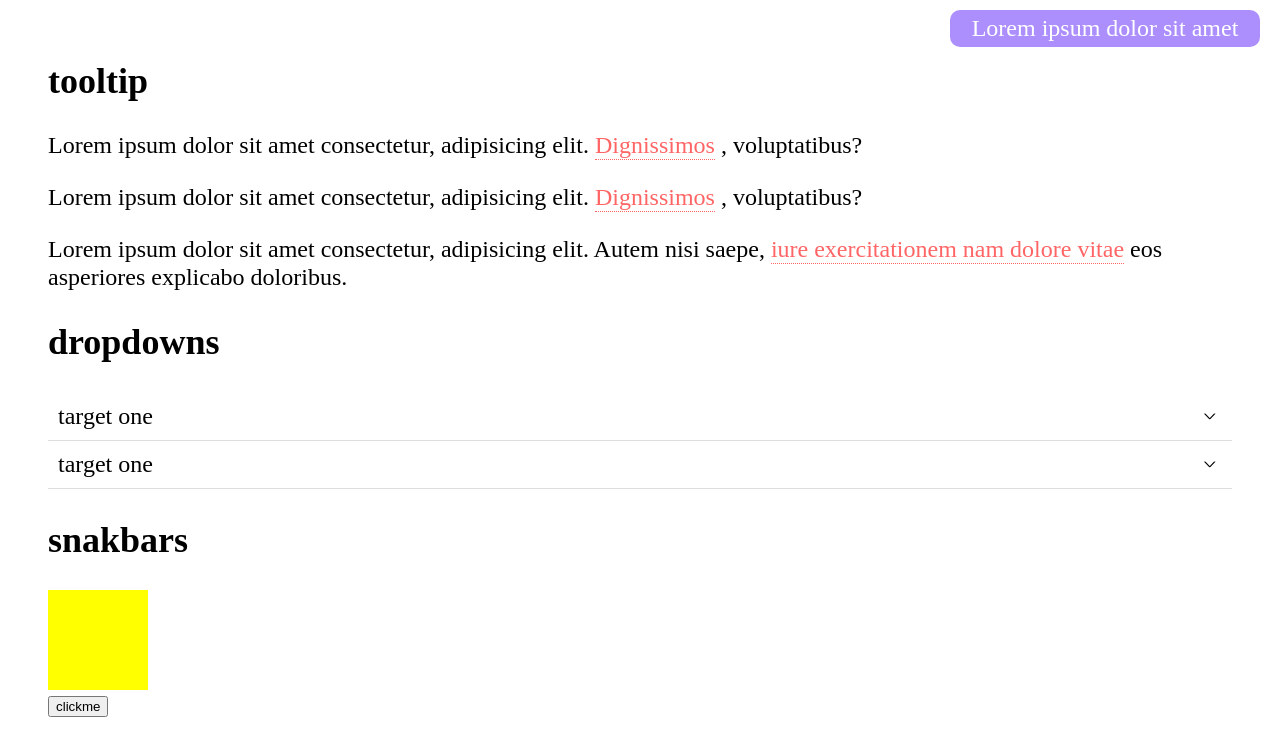
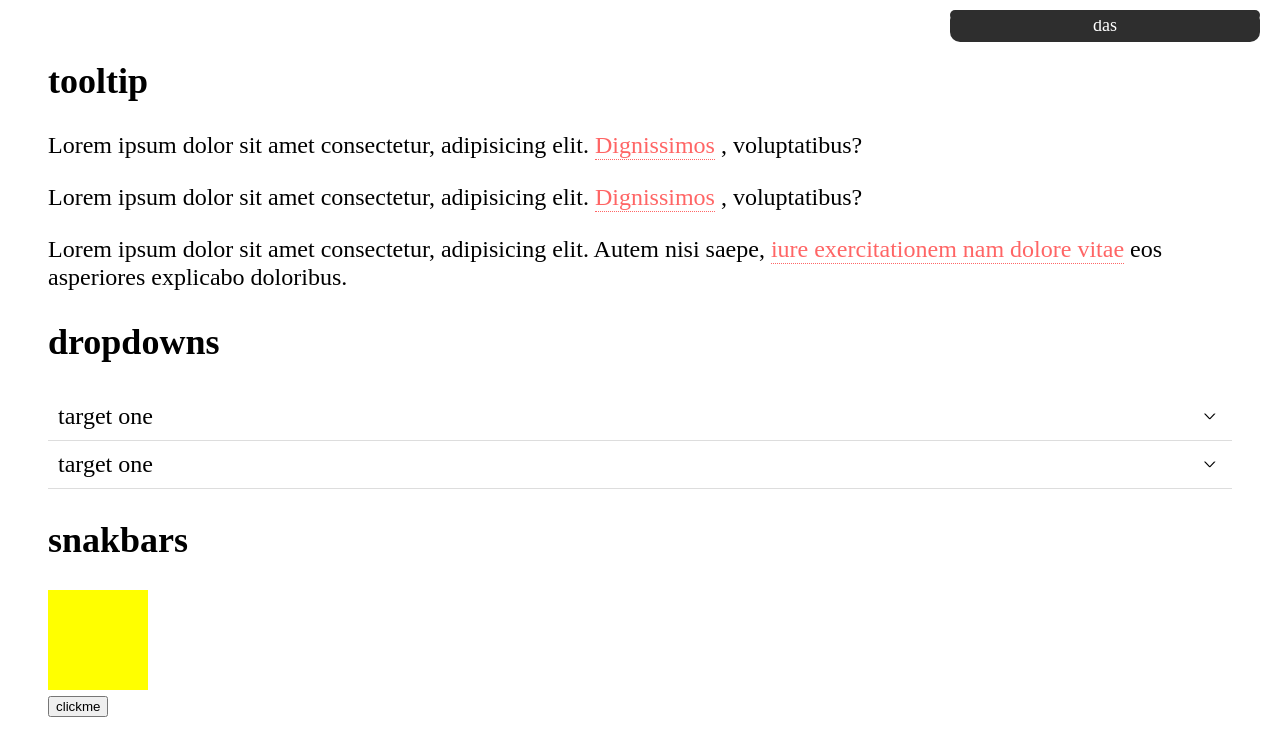
Before and after one commit to kratos619/uilib, a website built with webpack: page dist/index.html in a window 1280 px wide. Both pictures are taken after a click on the button "clickme". Built offline with nearby package versions, Linux system fonts and the light colour scheme.

Commit message:
template added

```diff
--- a/src/index.js
+++ b/src/index.js
@@ -3,14 +3,19 @@ import Dropdown from './ui-material/js/dropdown';
 import Snackbar from './ui-material/js/Snackbar';
 new Tooltip(document.querySelectorAll('.ui-tooltip'));
 new Dropdown(document.querySelectorAll('.ui-dropdown'));
+new Snackbar()
+    .show({
+        message: "das",
+        timeOut: 10000,
+    });
 
 const button = document.querySelector('.clickme');
 button.addEventListener('click', (e) => {
     e.preventDefault();
     new Snackbar()
         .show({
-            message: 'Lorem ipsum dolor sit amet',
-            timeOut: 10000
+            message: "das",
+            timeOut: 10000,
         });
 
 })
--- a/src/ui-material/css/snackbar.css
+++ b/src/ui-material/css/snackbar.css
@@ -21,10 +21,9 @@ div .squre {
         Arial,
         sans-serif !important;
 } */
-.ui-snackbar>.messageContainer {
-    font-size: 11px;
+#ui-snackbar-notification-main .ui-snckbar-messageArea {
+    font-size: 18px;
     line-height: 1.2;
-    font-weight: 800;
     word-wrap: break-word;
 }
 
@@ -43,18 +42,17 @@ div .squre {
     top: 0;
     visibility: hidden;
     right: -10px;
-    position: fixed;
-    transition: transform .1s;
+    position: absolute;
+    transition: box-shadow 0.2s;
 }
 
 .ui-snackbar:hover {
     -webkit-box-shadow: 10px 10px 5px 0px rgba(0, 0, 0, 0.13);
     -moz-box-shadow: 10px 10px 5px 0px rgba(0, 0, 0, 0.13);
     box-shadow: 10px 10px 5px 0px rgba(0, 0, 0, 0.13);
-    transform: scale(1.01, 1.01);
 }
 
-.squreAnimations {
+.ui-show-notification-cl {
     animation: showNotification .3s forwards;
     animation-timing-function: ease-out;
 }
--- a/src/ui-material/js/Snackbar.js
+++ b/src/ui-material/js/Snackbar.js
@@ -1,22 +1,53 @@
 import '../css/snackbar.css'
 class Snackbar {
     constructor() {
-        this.snackbar = document.createElement('div');
-        this.mainDiv = document.createElement('div');
         this.init();
+        this.textAreaContainer = ''
+    }
+
+    __changeColor(type) {
+        let colorCode = {
+            default: "#2E2E2E",
+            warning: "#ffbb33",
+            success: "#00C851",
+            info: "#33b5e5",
+            error: "#ff4444"
+        }
+        return colorCode[type];
 
     }
     init() {
-        this.snackbar.classList.add('ui-snackbar');
-        document.querySelector('body').appendChild(this.snackbar);
+        // create Dynamic Template
+        /* <div id="ui-snackbar-notification-main" class="ui-snackbar squreAnimations">
+                <div class="ui-snckbar-messageArea"></div>
+                  <div class="ui-snackbar-footer"></div>
+        </div> */
+        this.snackbar = document.createElement('div');
+        let textContentArea = document.createElement('div');
+        let footer = document.createElement('div');
+        this.snackbar.id = 'ui-snackbar-notification-main';
+        this.snackbar.className = 'ui-snackbar';
+        textContentArea.className = 'ui-snckbar-messageArea';
+        footer.className = 'ui-snackbar-footer';
+        this.snackbar.appendChild(textContentArea);
+        this.snackbar.appendChild(footer);
+        document.getElementsByTagName('body')[0].appendChild(this.snackbar);
+        this.textAreaContainer = textContentArea;
     }
     show(options) {
-        this.snackbar.textContent = options.message || ""
-        this.snackbar.classList.add('squreAnimations');
+        if (!options.message) throw ("Message Required ex {message: 'some text' } ");
+        document.querySelector('#ui-snackbar-notification-main .ui-snckbar-messageArea').innerText = options.message;
+        this.snackbar.classList.add('ui-show-notification-cl');
+        this.snackbar.style.backgroundColor = this.__changeColor(options.type) || this.__changeColor("default");
+        if (options.cbfun || options.cbfun instanceof Function) {
+            options.cbfun()
+        }
+
         setTimeout(() => {
-            this.snackbar.classList.remove('squreAnimations');
-            document.querySelector('body').removeChild(this.snackbar);
+            this.snackbar.classList.remove('ui-show-notification-cl');
+            document.getElementById('ui-snackbar-notification-main').remove();
         }, options.timeOut || 1000);
+
     }
 
 }
```
Also changed, not shown: dist/index.html.
